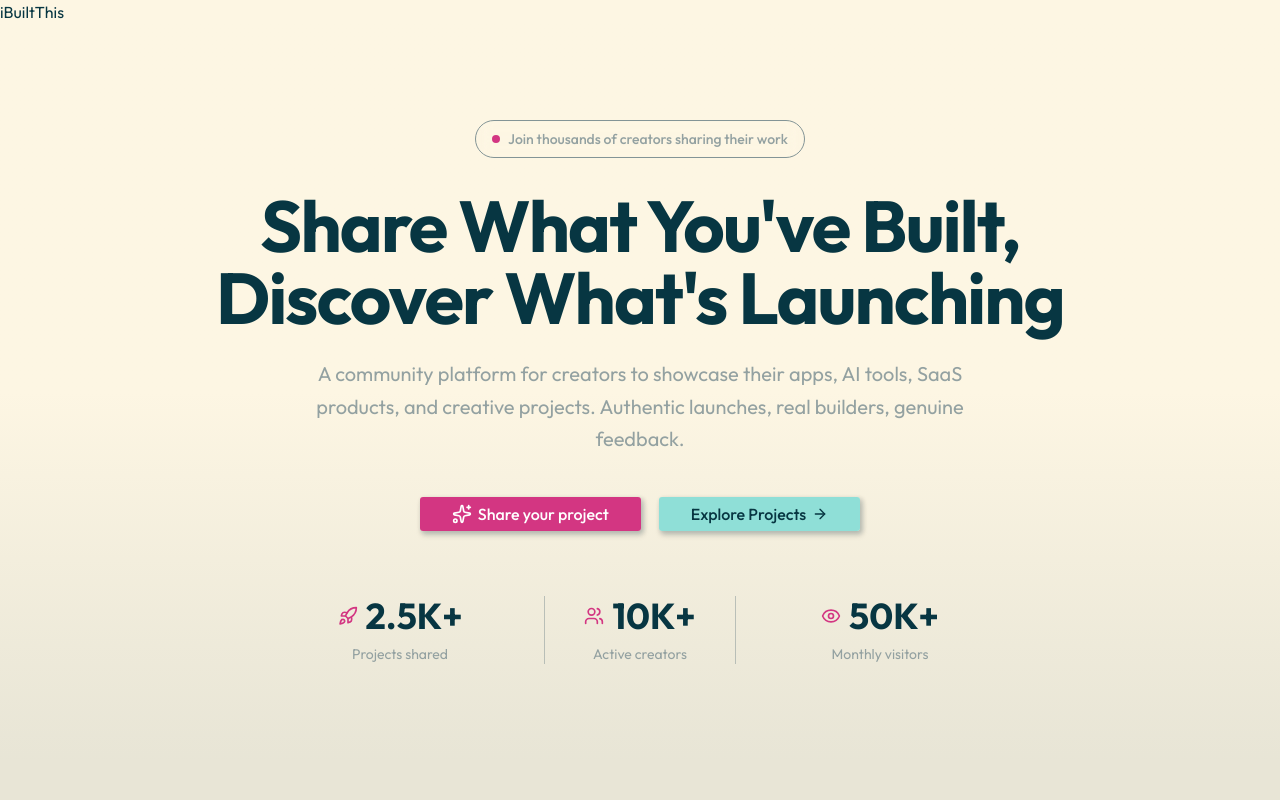
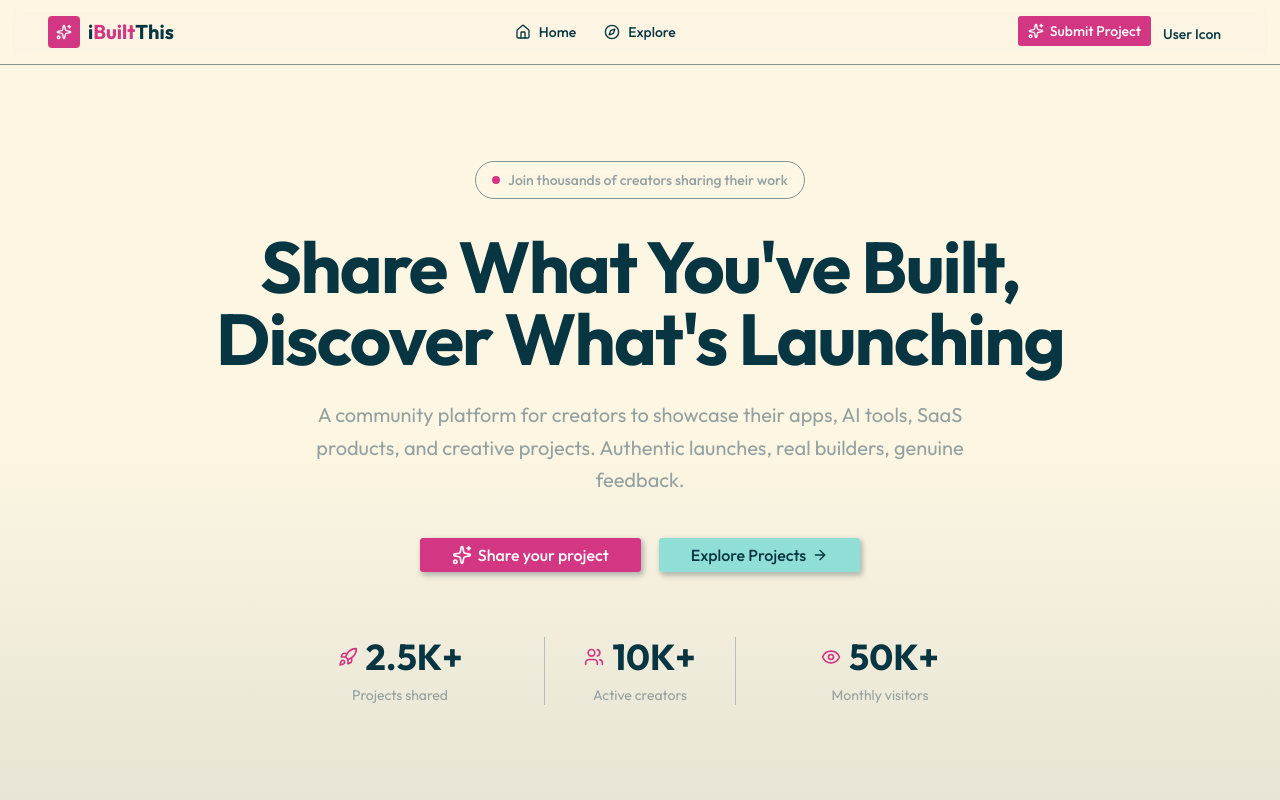
Before and after one commit to Dhruvi2416/project-share-app, a Next.js app: page / in a window 1280 px wide. Shown: the top 800 px of the page. Built offline with nearby package versions, Linux system fonts and the light colour scheme.

Commit message:
build header and footer

```diff
--- a/app/layout.tsx
+++ b/app/layout.tsx
@@ -1,6 +1,8 @@
 import type { Metadata } from "next";
 import { Outfit } from "next/font/google";
 import "./globals.css";
+import Header from "@/components/common/header";
+import Footer from "@/components/common/footer";
 
 const outfit = Outfit({
   subsets: ["latin"],
@@ -21,9 +23,9 @@
       <body
         className={`${outfit.className} min-h-full flex flex-col antialiased`}
       >
-        <header>iBuiltThis</header>
+        <Header />
         {children}
-        <footer>iBuiltThis Inc. All Rights Reserved</footer>
+        <Footer />
       </body>
     </html>
   );
--- /dev/null
+++ b/components/common/footer.tsx
@@ -0,0 +1,7 @@
+export default function Footer() {
+  return (
+    <footer className="border-t bg-muted/20 py-12">
+      <div className="wrapper">iBuiltThis Inc. All rights reserved.</div>
+    </footer>
+  );
+}
--- /dev/null
+++ b/components/common/header.tsx
@@ -0,0 +1,66 @@
+import { CompassIcon, HomeIcon, SparklesIcon } from "lucide-react";
+import Link from "next/link";
+import { Button } from "@/components/ui/button";
+
+const Logo = () => {
+  return (
+    <Link href="/" className="flex items-center gap-2 group">
+      <div className="size-8 bg-primary rounded-lg flex items-center justify-center">
+        <SparklesIcon className=" size-4 text-primary-foreground" />
+      </div>
+      <span className="text-xl font-bold">
+        i<span className="text-primary ">Built</span>
+        This
+      </span>
+    </Link>
+  );
+};
+
+export default function Header() {
+  const isSignedIn = true;
+  return (
+    <header className="sticky z-50 top-0 border-b bg-background/95 backdrop-blur supports-backdrop-filter:bg-background/60">
+      <div className="wrapper px-12">
+        <div className="flex items-center h-16 justify-between">
+          <Logo />
+          <nav className="flex items-center gap-1">
+            <Link
+              href="/"
+              className="flex items-center gap-2 px-3 py-2 text-sm font-medium text-muted-foreground hover:text-foreground transition-colors hover:bg-muted/50"
+            >
+              <HomeIcon className="size-4" />
+              <span className="text-sm">Home</span>
+            </Link>
+            <Link
+              href="/explore"
+              className="flex items-center gap-2 px-3 py-2 text-sm font-medium text-muted-foreground hover:text-foreground transition-colors hover:bg-muted/50"
+            >
+              <CompassIcon className="size-4" />
+              <span className="text-sm">Explore</span>
+            </Link>
+          </nav>
+          <div className="flex items-center gap-3">
+            {isSignedIn ? (
+              <div>
+                <Button asChild>
+                  <Link href="/submit">
+                    <SparklesIcon className="size-4" />
+                    Submit Project
+                  </Link>
+                </Button>
+                <Button variant={"ghost"}>User Icon</Button>
+              </div>
+            ) : (
+              <div>
+                <Button variant={"ghost"} className="hover:bg-primary/10 ">
+                  Sign In
+                </Button>
+                <Button>Sign Up</Button>
+              </div>
+            )}
+          </div>
+        </div>
+      </div>
+    </header>
+  );
+}
```
